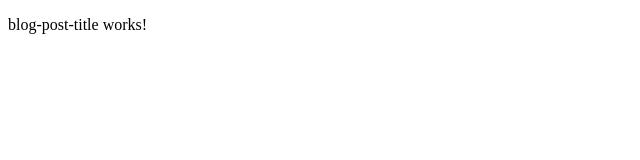
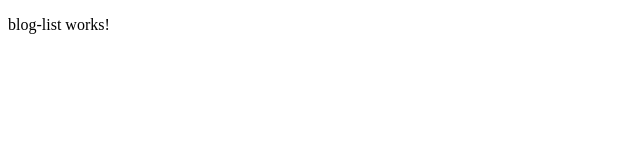
Before and after one commit to sabrina-32/AngularBlogApplication, an Angular app: page / in a window 1280 px wide. Shown: the top 160 px of the page, without its empty margins (0-640 px from the left). Built offline with nearby package versions, Linux system fonts and the light colour scheme.

Commit message:
blog-list created

```diff
--- a/src/app/app.component.html
+++ b/src/app/app.component.html
@@ -1 +1 @@
-<app-blog-post-title></app-blog-post-title>
+<app-blog-list></app-blog-list>
--- a/src/app/app.module.ts
+++ b/src/app/app.module.ts
@@ -4,11 +4,13 @@ import { NgModule } from '@angular/core';
 import { AppRoutingModule } from './app-routing.module';
 import { AppComponent } from './app.component';
 import { BlogPostTitleComponent } from './blog-post-title/blog-post-title.component';
+import { BlogListComponent } from './blog-list/blog-list.component';
 
 @NgModule({
   declarations: [
     AppComponent,
-    BlogPostTitleComponent
+    BlogPostTitleComponent,
+    BlogListComponent
   ],
   imports: [
     BrowserModule,
--- /dev/null
+++ b/src/app/blog-list/blog-list.component.html
@@ -0,0 +1 @@
+<p>blog-list works!</p>
--- /dev/null
+++ b/src/app/blog-list/blog-list.component.ts
@@ -0,0 +1,15 @@
+import { Component, OnInit } from '@angular/core';
+
+@Component({
+  selector: 'app-blog-list',
+  templateUrl: './blog-list.component.html',
+  styleUrls: ['./blog-list.component.scss']
+})
+export class BlogListComponent implements OnInit {
+
+  constructor() { }
+
+  ngOnInit() {
+  }
+
+}
```
Also changed, not shown: src/app/blog-list/blog-list.component.scss (added), 1 other file (tests, documents, lock files or other folders).
